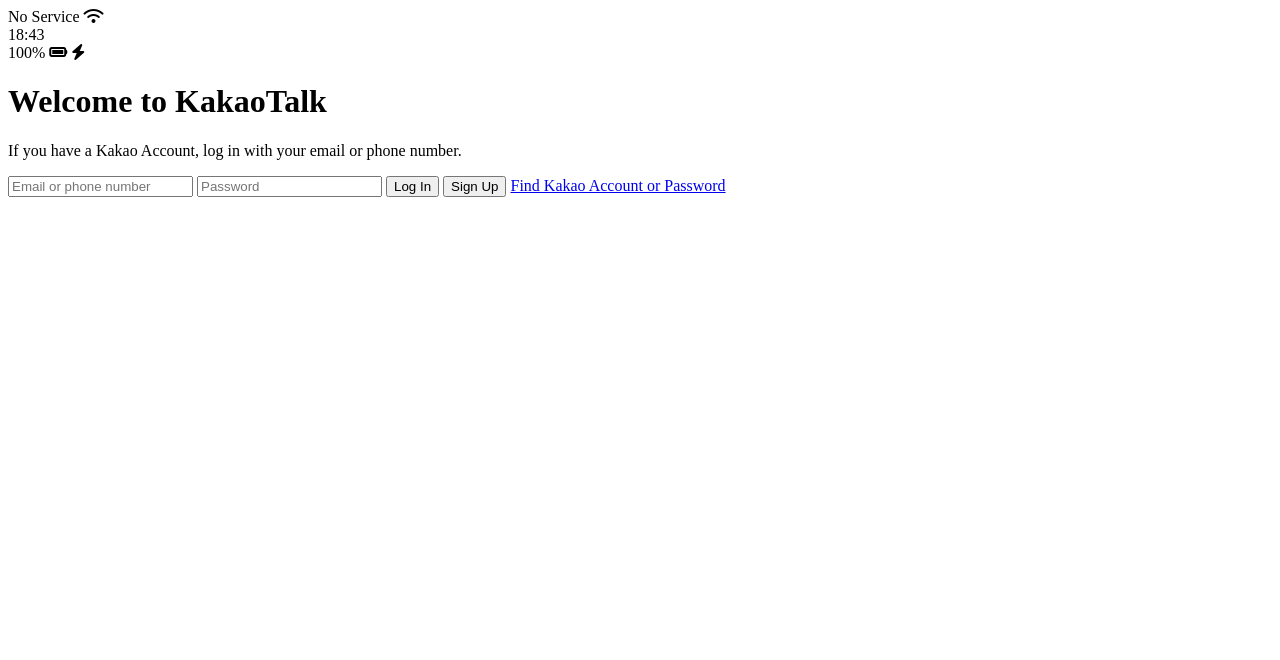
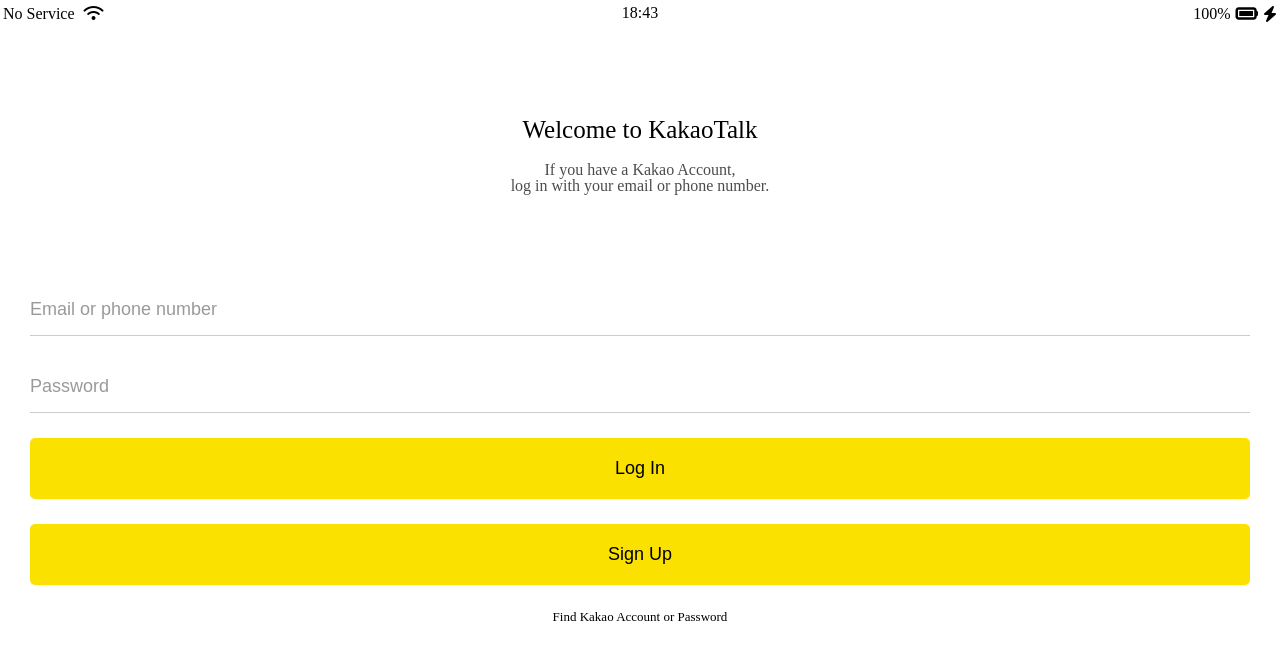
Before and after one commit to euitack21/kakao-clone, a plain HTML site: page index.html in a window 1280 px wide. Drawn offline with Linux system fonts and the light colour scheme.

Commit message:
login-form

```diff
--- /dev/null
+++ b/css/reset.css
@@ -0,0 +1,128 @@
+html,
+body,
+div,
+span,
+applet,
+object,
+iframe,
+h1,
+h2,
+h3,
+h4,
+h5,
+h6,
+p,
+blockquote,
+pre,
+a,
+abbr,
+acronym,
+address,
+big,
+cite,
+code,
+del,
+dfn,
+em,
+img,
+ins,
+kbd,
+q,
+s,
+samp,
+small,
+strike,
+strong,
+sub,
+sup,
+tt,
+var,
+b,
+u,
+i,
+center,
+dl,
+dt,
+dd,
+ol,
+ul,
+li,
+fieldset,
+form,
+label,
+legend,
+table,
+caption,
+tbody,
+tfoot,
+thead,
+tr,
+th,
+td,
+article,
+aside,
+canvas,
+details,
+embed,
+figure,
+figcaption,
+footer,
+header,
+hgroup,
+menu,
+nav,
+output,
+ruby,
+section,
+summary,
+time,
+mark,
+audio,
+video {
+  margin: 0;
+  padding: 0;
+  border: 0;
+  font-size: 100%;
+  font: inherit;
+  vertical-align: baseline;
+}
+/* HTML5 display-role reset for older browsers */
+article,
+aside,
+details,
+figcaption,
+figure,
+footer,
+header,
+hgroup,
+menu,
+nav,
+section {
+  display: block;
+}
+body {
+  line-height: 1;
+}
+ol,
+ul {
+  list-style: none;
+}
+blockquote,
+q {
+  quotes: none;
+}
+blockquote:before,
+blockquote:after,
+q:before,
+q:after {
+  content: "";
+  content: none;
+}
+table {
+  border-collapse: collapse;
+  border-spacing: 0;
+}
+
+input:focus {
+  outline: none;
+}
--- /dev/null
+++ b/css/status-bar.css
@@ -0,0 +1,28 @@
+.status-bar {
+  display: flex;
+  justify-content: center;
+  padding: 5px 3px;
+}
+
+.status-bar__column {
+  width: 33.333%;
+}
+
+.status-bar__column:first-child span {
+  margin-right: 5px;
+}
+
+.status-bar__column:nth-child(2) {
+  display: flex;
+  justify-content: center;
+}
+
+.status-bar__column:last-child {
+  display: flex;
+  justify-content: flex-end;
+  align-items: center;
+}
+
+.status-bar__column .fa-battery-full {
+  margin: 0px 5px;
+}
--- /dev/null
+++ b/css/style.css
@@ -0,0 +1,61 @@
+@import "reset.css";
+@import "status-bar.css";
+@import "variables.css";
+
+.welcome-header {
+  margin: 90px 0px;
+  text-align: center;
+  display: flex;
+  flex-direction: column;
+  align-items: center;
+}
+
+.welcome-header__title {
+  margin-bottom: 20px;
+  font-size: 25px;
+}
+
+.welcome-header__text {
+  width: 66%;
+  opacity: 0.7;
+}
+
+#login-form {
+  display: flex;
+  flex-direction: column;
+  margin: 0px 30px;
+}
+
+#login-form input {
+  border: none;
+  padding: 15px 0px;
+  font-size: 18px;
+  margin-bottom: 25px;
+}
+
+#login-form input:not([type="submit"]) {
+  border-bottom: 1px solid rgba(0, 0, 0, 0.2);
+  transition: border-color 0.3s ease-in-out;
+}
+
+#login-form input::placeholder {
+  color: rgba(0, 0, 0, 0.4);
+}
+
+#login-form input:focus {
+  border-color: var(--yellow);
+}
+
+#login-form input[type="submit"] {
+  background-color: var(--yellow);
+  cursor: pointer;
+  padding: 20px 0px;
+  border-radius: 5px;
+}
+
+#login-form a {
+  text-align: center;
+  text-decoration: none;
+  color: inherit;
+  font-size: 13px;
+}
--- /dev/null
+++ b/css/variables.css
@@ -0,0 +1,3 @@
+:root {
+  --yellow: #fae100;
+}
--- a/index.html
+++ b/index.html
@@ -1,6 +1,7 @@
 <!DOCTYPE html>
 <html lang="en">
   <head>
+    <link rel="stylesheet" href="css/style.css" />
     <meta charset="UTF-8" />
     <meta http-equiv="X-UA-Compatible" content="IE=edge" />
     <meta name="viewport" content="width=device-width, initial-scale=1.0" />
@@ -17,15 +18,16 @@
       </div>
       <div class="status-bar__column">
         <span>100%</span>
-        <i class="fa-solid fa-battery-full"></i>
+        <i class="fa-solid fa-battery-full fa-lg"></i>
         <i class="fa-sharp fa-solid fa-bolt"></i>
       </div>
     </div>
 
     <header class="welcome-header">
       <h1 class="welcome-header__title">Welcome to KakaoTalk</h1>
+      <p class="welcome-header__text">If you have a Kakao Account,</p>
       <p class="welcome-header__text">
-        If you have a Kakao Account, log in with your email or phone number.
+        log in with your email or phone number.
       </p>
     </header>
 
```
